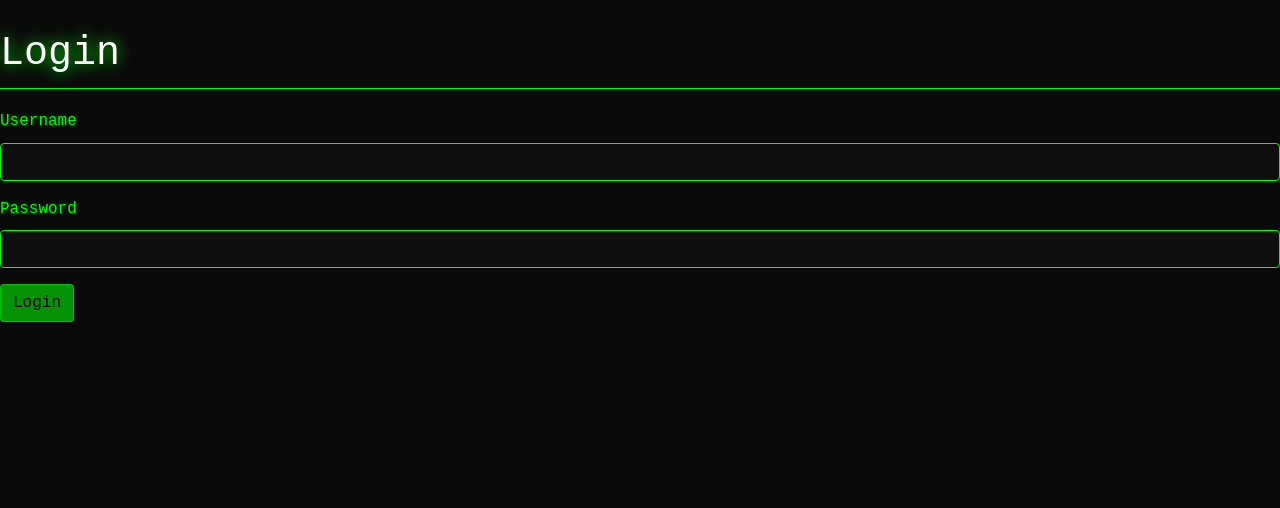
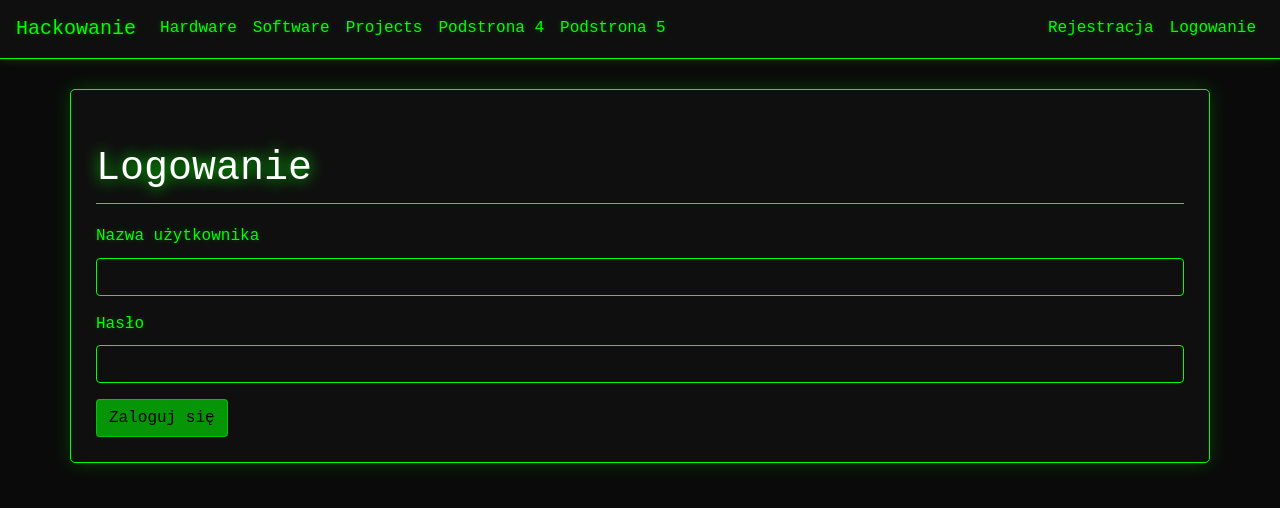
Before and after one commit to SiwyisMe/try, a PHP site: page /login.php in a window 1280 px wide. Shown: the top 508 px of the page. Run offline with PHP 8.4, Linux system fonts and the light colour scheme; some libraries are stand-ins or nearby versions.

Commit message:
finished

```diff
--- a/db_connection.php
+++ b/db_connection.php
@@ -1,16 +1,17 @@
 <?php
 
-$host = getenv('MYSQLHOST');
-$user = getenv('MYSQLUSER');
-$password = getenv('MYSQLPASSWORD');
-$dbname = getenv('MYSQLDATABASE');
-$port = getenv('MYSQLPORT');
+$host = 'dpg-ctvumd2j1k6c73dsvvtg-a.frankfurt-postgres.render.com';
+$user = 'test_vkpe_user';
+$password = 'UV2N33w1DzuNmAO6FV59kvC08zhREzFk';
+$dbname = 'test_vkpe';
+$port = '5432';
 
-$dsn = "mysql:host=$host;dbname=$dbname;port=$port";
+$dsn = "pgsql:host=$host;port=$port;dbname=$dbname";
 
 try {
     $conn = new PDO($dsn, $user, $password);
     $conn->setAttribute(PDO::ATTR_ERRMODE, PDO::ERRMODE_EXCEPTION);
+    //echo "Connected to the database successfully!";
 } catch (PDOException $e) {
     die("Database connection error: " . $e->getMessage());
 }
--- a/login.php
+++ b/login.php
@@ -1,30 +1,26 @@
 <?php
-include('session_handler.php');
-include('db_connection.php');
+session_start();
+require_once 'db_connection.php';
 
-if ($_SERVER['REQUEST_METHOD'] === 'POST') {
-    $username = $_POST['username'] ?? '';
-    $password = $_POST['password'] ?? '';
+if ($_SERVER['REQUEST_METHOD'] == 'POST') {
+    $username = $_POST['username'];
+    $password = $_POST['password'];
 
     try {
-        $stmt = $conn->prepare("SELECT id, password_hash FROM users WHERE username = :username");
-        $stmt->bindParam(':username', $username);
-        $stmt->execute();
-
-        $user = $stmt->fetch(PDO::FETCH_ASSOC);
+        $stmt = $conn->prepare("SELECT * FROM users WHERE username = ?");
+        $stmt->execute([$username]);
+        $user = $stmt->fetch();
 
         if ($user && password_verify($password, $user['password_hash'])) {
-            session_start();
             $_SESSION['user_id'] = $user['id'];
-
             header("Location: account.php");
             exit;
         } else {
-            header("Location: logowanie.html?error=1");
+            header("Location: login.php?error=1");
             exit;
         }
     } catch(PDOException $e) {
-        die("Connection failed: " . $e->getMessage());
+        die("Error: Unable to process the login request.");
     }
 }
 ?>
@@ -33,39 +29,40 @@ if ($_SERVER['REQUEST_METHOD'] === 'POST') {
 <html lang="pl">
 <head>
     <meta charset="UTF-8">
-    <title>Login</title>
+    <meta name="viewport" content="width=device-width, initial-scale=1.0">
+    <title>Logowanie</title>
     <link rel="stylesheet" href="https://stackpath.bootstrapcdn.com/bootstrap/4.5.2/css/bootstrap.min.css">
     <link rel="stylesheet" href="style.css">
 </head>
 <body>
     <div id="navigation"></div>
 
-    <div class="login-container">
-        <h1>Login</h1>
-        <?php
-        if (isset($_GET['error'])) {
-            echo '<div class="alert alert-danger">Invalid username or password</div>';
-        }
-        ?>
-        <form method="POST" action="login.php">
+    <div class="container">
+        <h1>Logowanie</h1>
+        <?php if (isset($_GET['error'])): ?>
+            <div class="alert alert-danger">Nieprawidłowa nazwa użytkownika lub hasło</div>
+        <?php endif; ?>
+
+        <form action="login.php" method="POST">
             <div class="form-group">
-                <label for="username">Username</label>
+                <label for="username">Nazwa użytkownika</label>
                 <input type="text" class="form-control" id="username" name="username" required>
             </div>
             <div class="form-group">
-                <label for="password">Password</label>
+                <label for="password">Hasło</label>
                 <input type="password" class="form-control" id="password" name="password" required>
             </div>
-            <button type="submit" class="btn btn-primary">Login</button>
+            <button type="submit" class="btn btn-primary">Zaloguj się</button>
         </form>
     </div>
 
-    <script src="https://code.jquery.com/jquery-3.5.1.slim.min.js"></script>
-    <script src="https://cdn.jsdelivr.net/npm/@popperjs/core@2.5.4/dist/umd/popper.min.js"></script>
-    <script src="https://stackpath.bootstrapcdn.com/bootstrap/4.5.2/js/bootstrap.min.js"></script>
+    <script src="https://code.jquery.com/jquery-3.6.0.min.js"></script>
+    <script src="https://stackpath.bootstrapcdn.com/bootstrap/4.5.2/js/bootstrap.bundle.min.js"></script>
     <script src="template.js"></script>
     <script>
-        loadNavbar();
+        document.addEventListener('DOMContentLoaded', function() {
+            loadNavbar();
+        });
     </script>
 </body>
 </html>
--- a/logout.php
+++ b/logout.php
@@ -1,5 +1,6 @@
 <?php
 session_start();
+$_SESSION = array();
 session_destroy();
 header("Location: index.html");
 exit;
--- a/page5.html
+++ b/page5.html
@@ -26,7 +26,7 @@
         </div>
         <div class="col-md-6">
           <div class="col-md-6">
-            <img src="../obrazy/rasberry/schemat2.jpg" alt="sch2" class="img-fluid">
+            <img src="obrazy/esp32/schemat1.jpg" alt="sch2" class="img-fluid">
           </div>
         </div>
       </div>
@@ -34,7 +34,7 @@
       <!-- Second row with right image -->
       <div class="row align-items-center mb-4">
           <div class="col-md-6">
-            <img src="../obrazy/rasberry/schemat2.jpg" alt="sch2" class="img-fluid">
+            <img src="obrazy/esp32/schemat2.jpg" alt="sch2" class="img-fluid">
           </div>
         <div class="col-md-6">
           <p>
--- a/session_handler.php
+++ b/session_handler.php
@@ -1,8 +1,13 @@
 <?php
-
 session_start();
 
+$response = array("isLoggedIn" => false, "userId" => null);
+
 if (isset($_SESSION['user_id'])) {
-    header("Location: account.php");
-    exit;
+    $response["isLoggedIn"] = true;
+    $response["userId"] = $_SESSION['user_id'];
 }
+
+header('Content-Type: application/json');
+echo json_encode($response);
+?>
--- a/template.js
+++ b/template.js
@@ -1,48 +1,44 @@
 function loadNavbar(isProjectPage = false) {
-    const prefix = isProjectPage ? '../' : '';
+  const url = "session_handler.php?" + new Date().getTime();
 
-    fetch('check_login.php')
-        .then(response => response.json())
-        .then(data => {
-            const authLinks = data.isLoggedIn ? `
+  fetch(url)
+    .then((response) => response.json())
+    .then((data) => {
+      let authLinks;
+      if (data.isLoggedIn) {
+        authLinks = `
               <li class="nav-item">
-                    <a class="nav-link" href="${prefix}account.php">Moje Konto</a>
+                  <a class="nav-link" href="account.php">Moje Konto</a>
               </li>
               <li class="nav-item">
-                    <a class="nav-link" href="${prefix}logout.php">Wyloguj</a>
+                  <a class="nav-link" href="logout.php">Wyloguj</a>
               </li>
-            ` : `
+          `;
+      } else {
+        authLinks = `
               <li class="nav-item">
-                    <a class="nav-link" href="${prefix}rejestracja.html">Rejestracja</a>
+                  <a class="nav-link" href="register.php">Rejestracja</a>
               </li>
               <li class="nav-item">
-                    <a class="nav-link" href="${prefix}logowanie.html">Logowanie</a>
+                  <a class="nav-link" href="login.php">Logowanie</a>
               </li>
           `;
+      }
 
+      const navbarContainer = document.getElementById("navigation");
       const navbarTemplate = `
           <nav class="navbar navbar-expand-lg">
-                <a class="navbar-brand" href="${prefix}index.html">Hackowanie</a>
+              <a class="navbar-brand" href="index.html">Hackowanie</a>
               <button class="navbar-toggler" type="button" data-toggle="collapse" data-target="#navbarNav" aria-controls="navbarNav" aria-expanded="false" aria-label="Toggle navigation">
                   <span class="navbar-toggler-icon"></span>
               </button>
               <div class="collapse navbar-collapse" id="navbarNav">
                   <ul class="navbar-nav nav-item1">
-                        <li class="nav-item">
-                            <a class="nav-link" href="${prefix}page1.html">Hardware</a>
-                        </li>
-                        <li class="nav-item">
-                            <a class="nav-link" href="${prefix}page2.html">Software</a>
-                        </li>
-                        <li class="nav-item">
-                            <a class="nav-link" href="${prefix}page3.html">Projcets</a>
-                        </li>
-                        <li class="nav-item">
-                            <a class="nav-link" href="${prefix}page4.html">Podstrona 4</a>
-                        </li>
-                        <li class="nav-item">
-                            <a class="nav-link" href="${prefix}page5.html">Podstrona 5</a>
-                        </li>
+                      <li class="nav-item"><a class="nav-link" href="page1.html">Hardware</a></li>
+                      <li class="nav-item"><a class="nav-link" href="page2.html">Software</a></li>
+                      <li class="nav-item"><a class="nav-link" href="page3.html">Projects</a></li>
+                      <li class="nav-item"><a class="nav-link" href="page4.html">Podstrona 4</a></li>
+                      <li class="nav-item"><a class="nav-link" href="page5.html">Podstrona 5</a></li>
                   </ul>
                   <ul class="navbar-nav nav-item2 ml-auto">
                       ${authLinks}
@@ -51,6 +47,9 @@ function loadNavbar(isProjectPage = false) {
           </nav>
         `;
 
-            document.getElementById('navigation').innerHTML = navbarTemplate;
+      navbarContainer.innerHTML = navbarTemplate;
+    })
+    .catch((error) => {
+      console.error("Error fetching session data:", error);
     });
 }
```
Also changed, not shown: account.php (+5 -2 lines), hack.sql (deleted, +0 -70 lines), logowanie.html (deleted, +0 -52 lines), register.php (+21 -17 lines), rejestracja.html (deleted, +0 -65 lines), 1 other file. Lines whose indentation alone changed are shown as unchanged.
